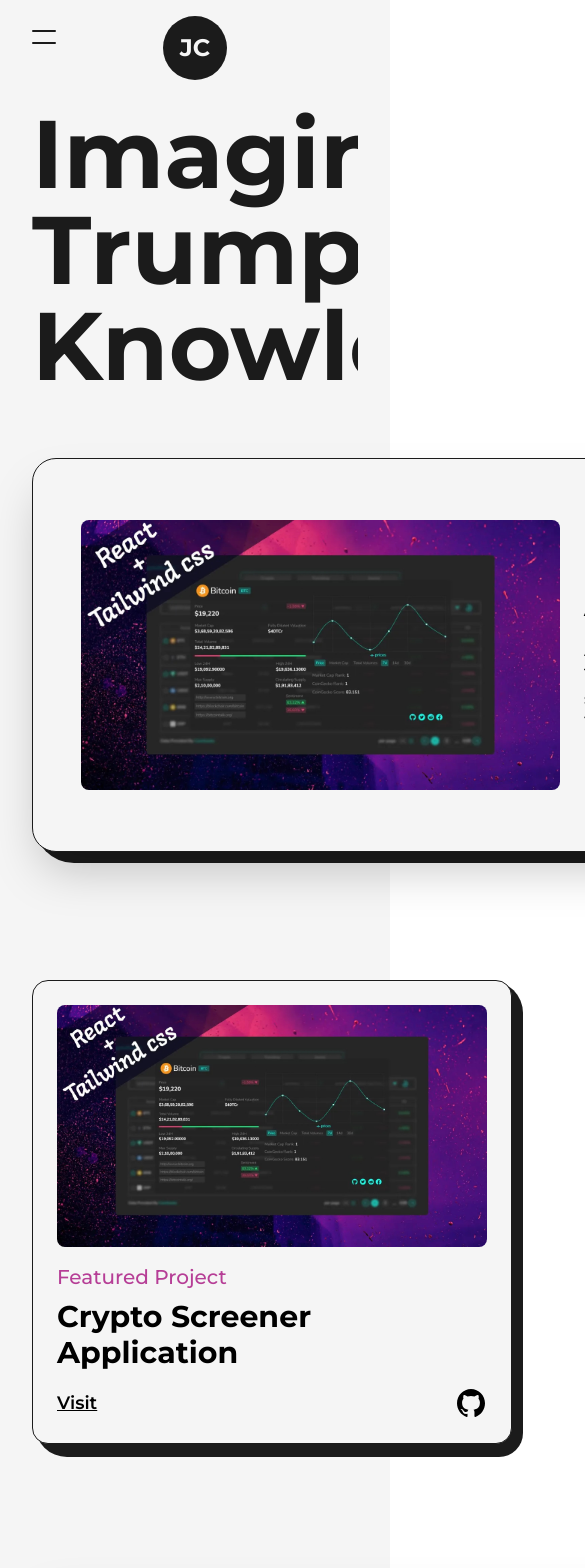
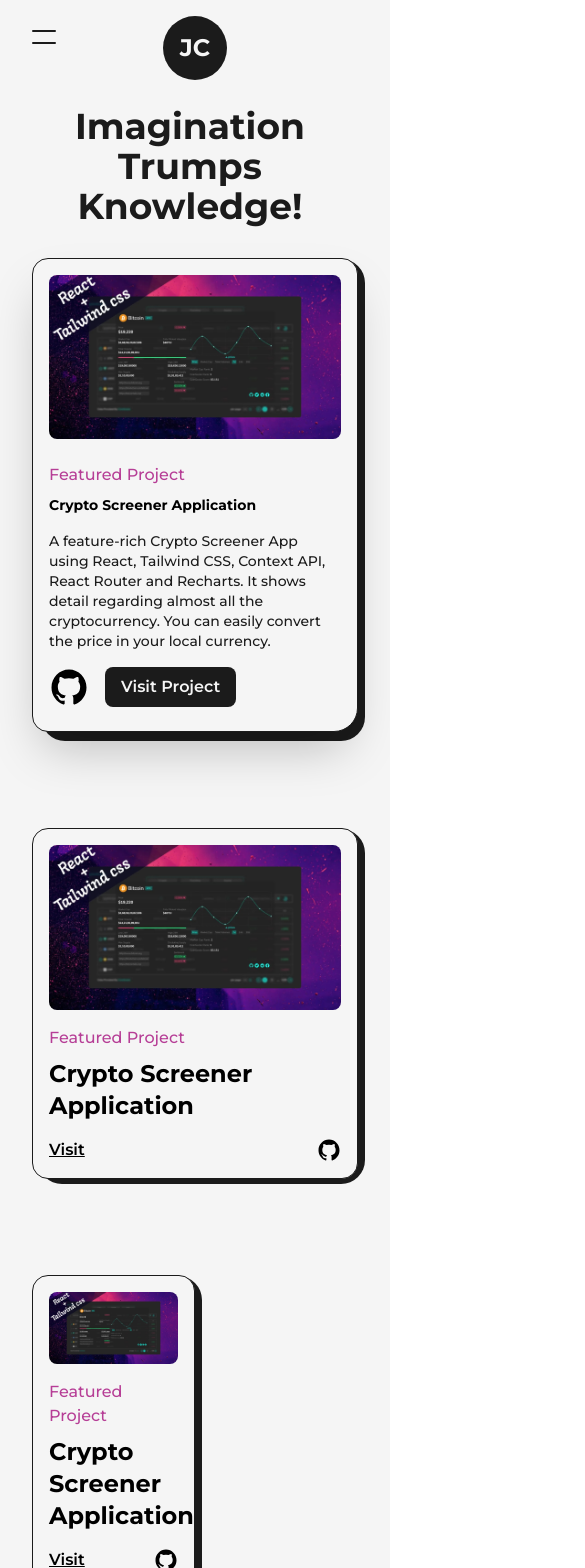
Before and after one commit to codebucks27/Next.js-Developer-Portfolio-Starter-Code, a Next.js app: page /projects in a window 390 px wide. Shown: the top 1568 px of the page, 585 px wide, since content can reach past the window. Built offline with nearby package versions, Linux system fonts and the light colour scheme.

Commit message:
Making the Articles page responsive

```diff
--- a/src/pages/articles.js
+++ b/src/pages/articles.js
@@ -44,7 +44,7 @@
         style={{ x: x, y: y }}
         initial={{ opacity: 0 }}
         whileInView={{ opacity: 1, transition: { duration: 0.5 } }}
-        ref={imgRef} src={img} alt={title} className='z-10 w-96 h-auto hidden absolute rounded-lg' />
+        ref={imgRef} src={img} alt={title} className='z-10 w-96 h-auto hidden absolute rounded-lg md:!hidden' />
     </Link>
   )
 }
@@ -58,13 +58,14 @@
       className='relative w-full p-4 py-6 my-4 rounded-xl flex items-center
       justify-between bg-light text-dark first:mt-0 border border-sloid border-dark
       border-r-4 border-b-4 dark:border-light dark:bg-dark dark:text-light
+      sm:flex-col
       '>
       <MovingImg
         title={title}
         img={img}
         link={link}
       />
-      <span className='text-primary font-semibold pl-4 dark:text-primaryDark'>{date}</span>
+      <span className='text-primary font-semibold pl-4 dark:text-primaryDark sm:self-start sm:pl-0 xs:text-sm'>{date}</span>
     </motion.li>
   )
 }
@@ -91,7 +92,7 @@
         />
       </Link>
       <Link href={link} target="_blank">
-        <h2 className=' mt-4 capitalize text-2xl font-bold my-2 hover:underline'>
+        <h2 className=' mt-4 capitalize text-2xl font-bold my-2 hover:underline xs:text-lg '>
           {title}
         </h2>
         <p className='text-sm mb-2 '>
@@ -115,8 +116,9 @@
       <main className='w-full mb-16 flex flex-col items-center justify-center overflow-hidden
       dark:text-light'>
         <Layout className='pt-16'>
-          <AnimatedText text="Words Can Change The World! " className='mb-16' />
-          <ul className='grid grid-col-2 gap-16'>
+          <AnimatedText text="Words Can Change The World! " className='mb-16
+          lg:!text-7xl sm:!mb-8 sm:!text-6xl xs:!text-4xl' />
+          <ul className='grid grid-col-2 gap-16 md:grid-cols-1 lg:gap-8 md:gap-y-16'>
 
             <FeaturedArticle
               link="/"
--- a/src/pages/projects.js
+++ b/src/pages/projects.js
@@ -16,11 +16,11 @@
     <article
       className='w-full flex items-center relative justify-between rounded-3xl
       border border-solid border-dark bg-light shadow-2xl p-12 rounded-br-2xl
-    dark:bg-dark dark:border-light '>
+    dark:bg-dark dark:border-light lg:flex-col lg:p-8 xs:rounded-2xl xs:rounded-br-3xl xs:p-4'>
       <div className='absolute top-0 -right-3 -z-10
-        w-[101%] h-[103%] rounded-[2.5rem] bg-dark rounded-br-3xl dark:bg-light' />
+        w-[101%] h-[103%] rounded-[2.5rem] bg-dark rounded-br-3xl dark:bg-light  xs:-right-2 sm:h-[102%] xs:w-full xs:rounded-[1.5rem]' />
       <Link href={link} target="_blank"
-        className='w-1/2 cursor-pointer overflow-hidden rounded-lg'>
+        className='w-1/2 cursor-pointer overflow-hidden rounded-lg lg:w-full '>
         <FramerImage
           src={img} alt={title} className='w-full h-auto'
           whileHover={{ scale: 1.05 }}
@@ -32,18 +32,18 @@
         />
       </Link>
 
-      <div className='w-1/2 flex flex-col items-start justify-between pl-6 '>
-        <span className='text-primary font-medium text-xl dark:text-primaryDark'>{type}</span>
+      <div className='w-1/2 flex flex-col items-start justify-between pl-6 lg:w-full lg:pl-0 lg:pt-6'>
+        <span className='text-primary font-medium text-xl dark:text-primaryDark xs:text-base '>{type}</span>
         <Link href={link} target="_blank" className='hover:underline underline-offset-2'>
-          <h2 className='my-2 w-full text-left text-4xl font-bold dark:text-light'>{title}</h2>
+          <h2 className='my-2 w-full text-left text-4xl font-bold dark:text-light sm:text-sm'>{title}</h2>
         </Link>
-        <p className='my-2 font-medium text-dark dark:text-light'>{summary}</p>
+        <p className='my-2 font-medium text-dark dark:text-light  sm:text-sm'>{summary}</p>
         <div className='my-2 flex items-center'>
           <Link href={github} target="_blank" className='w-10'>
             <GithubIcon />
           </Link>
           <Link href={link} target="_blank" className='ml-4 rounded-lg bg-dark text-light p-2 px-6 text-lg font-semibold
-          dark:bg-light dark:text-dark'>
+          dark:bg-light dark:text-dark sm:px-4 sm:text-base'>
             Visit Project
           </Link>
         </div>
@@ -56,9 +56,9 @@
 
   return (
     <article className='w-full flex flex-col items-center justify-center rounded-2xl border
-      border-solid border-dark bg-light p-6 relative dark:bg-dark dark:border-light'>
+      border-solid border-dark bg-light p-6 relative dark:bg-dark dark:border-light xs:p-4'>
       <div className='absolute top-0 -right-3 -z-10
-                w-[102%] h-[103%] rounded-[2rem] bg-dark rounded-br-3xl dark:bg-light' />
+        w-[102%] h-[103%] rounded-[2rem] bg-dark rounded-br-3xl dark:bg-light md:-right-2 md:w-[101%] xs:h-[102%] xs:rounded-[1.5rem]' />
       <Link href={link} target="_blank"
         className='w-full cursor-pointer overflow-hidden rounded-lg'>
         <FramerImage src={img} alt={title} className='w-full h-auto'
@@ -68,19 +68,19 @@
       </Link>
 
       <div className='w-full flex flex-col items-start justify-between mt-4'>
-        <span className='text-primary font-medium text-xl dark:text-primaryDark'>{type}</span>
+        <span className='text-primary font-medium text-xl dark:text-primaryDark lg:text-lg md:text-base'>{type}</span>
         <Link href={link} target="_blank" className='hover:underline underline-offset-2'>
-          <h2 className='my-2 w-full text-left text-3xl font-bold '>{title}</h2>
+          <h2 className='my-2 w-full text-left text-3xl font-bold lg:text-2xl'>{title}</h2>
         </Link>
 
         <div className='w-full mt-2 flex items-center justify-between'>
 
           <Link href={link} target="_blank"
-            className='text-lg font-semibold underline'>
+            className='text-lg font-semibold underline md:text-base'>
             Visit
           </Link>
 
-          <Link href={github} target="_blank" className='w-8'>
+          <Link href={github} target="_blank" className='w-8 md:w-6'>
             <GithubIcon />
           </Link>
 
@@ -100,9 +100,9 @@
       <main className='w-full mb-16 flex flex-col items-center justify-center dark:text-light'>
         <Layout className='pt-16'>
           <AnimatedText text="Imagination Trumps Knowledge!"
-            className='mb-16' />
+            className='mb-16 lg:!text-7xl sm:!mb-8 sm:!text-6xl xs:!text-4xl' />
 
-          <div className='grid grid-cols-12 gap-24 gap-y-32'>
+          <div className='grid grid-cols-12 gap-24 gap-y-32 xl:gap-x-16 lg:gap-x-8 md:gap-y-24 sm:gap-x-0'>
             <div className='col-span-12'>
               <FeaturedProject
                 title="Crypto Screener Application"
@@ -115,7 +115,7 @@
                 img={project1}
               />
             </div>
-            <div className='col-span-6'>
+            <div className='col-span-6 sm:col-span-12'>
               <Project
                 title="Crypto Screener Application"
 
@@ -125,7 +125,7 @@
                 img={project1}
               />
             </div>
-            <div className='col-span-6'>
+            <div className='col-span-6 m:col-span-12'>
               <Project
                 title="Crypto Screener Application"
 
@@ -147,7 +147,7 @@
                 img={project1}
               />
             </div>
-            <div className='col-span-6'>
+            <div className='col-span-6 m:col-span-12'>
               <Project
                 title="Crypto Screener Application"
 
@@ -157,7 +157,7 @@
                 img={project1}
               />
             </div>
-            <div className='col-span-6'>
+            <div className='col-span-6 m:col-span-12'>
               <Project
                 title="Crypto Screener Application"
 
```
